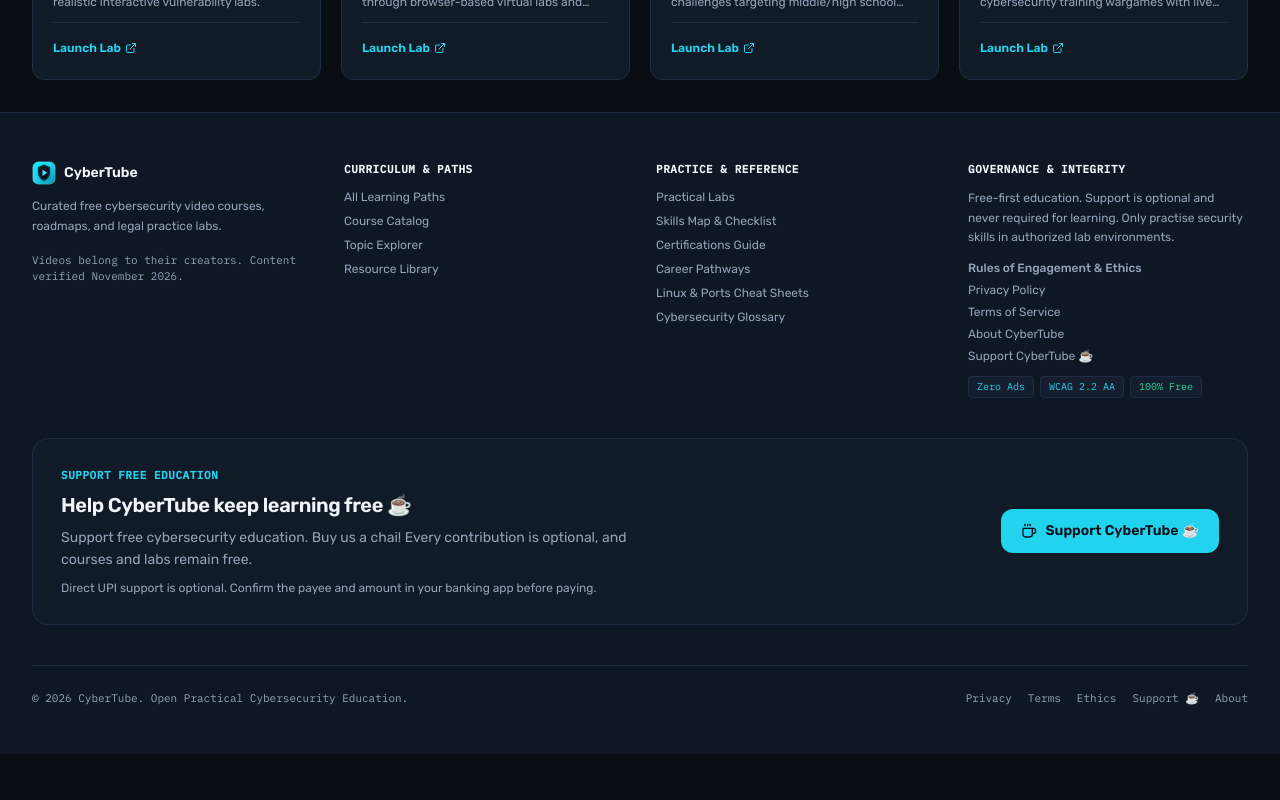
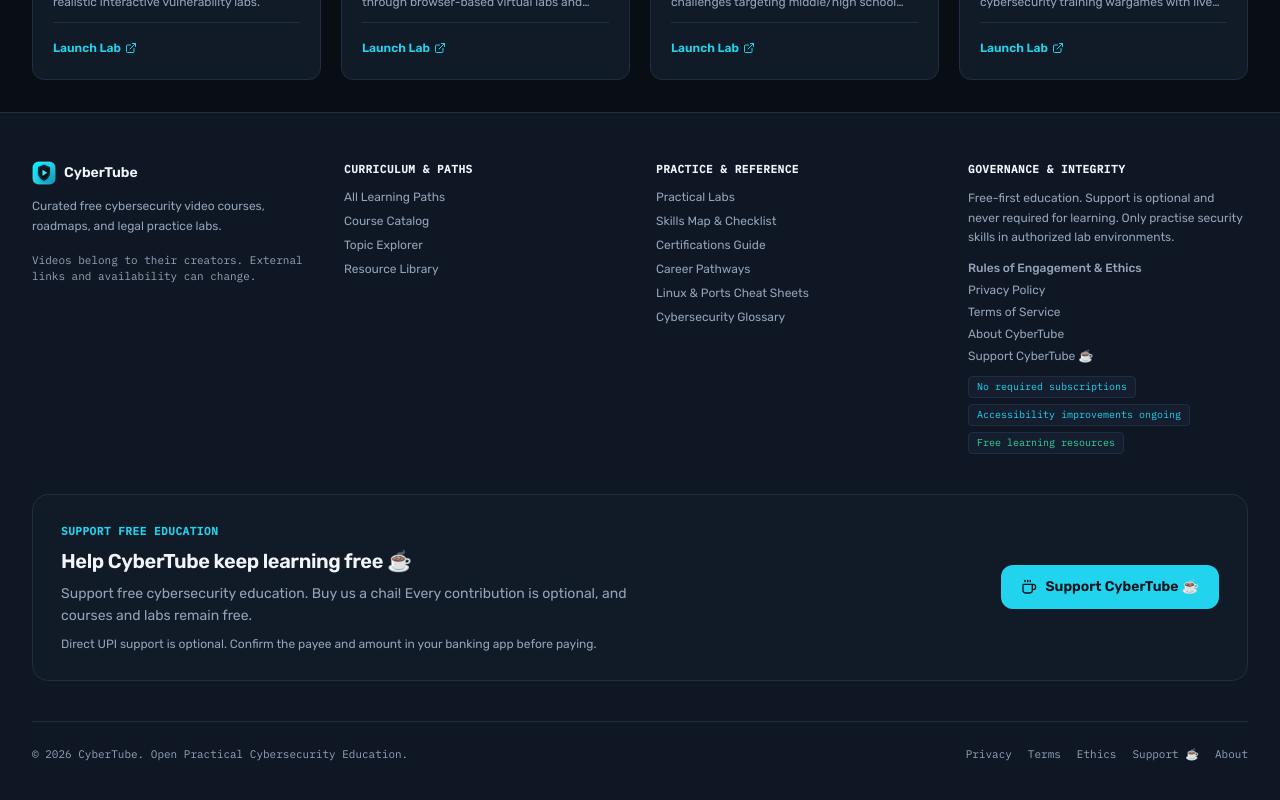
Before and after one commit to arun-codex/CyberTube, a Next.js app: page / in a window 1280 px wide. Shown: the part 2461-3261 px from the top of the page. Before the commit the page ends 3215 px from the top, so only its background shows below. Built offline with nearby package versions, Linux system fonts and the light colour scheme; no server answers.

Commit message:
fix(trust): replace unsupported accessibility and content verification claims

```diff
--- a/src/components/Footer.tsx
+++ b/src/components/Footer.tsx
@@ -20,7 +20,7 @@ export const Footer: React.FC = () => {
               Curated free cybersecurity video courses, roadmaps, and legal practice labs.
             </p>
             <p className="text-[11px] font-mono text-[var(--text-muted)] pt-1">
-              Videos belong to their creators. Content verified November 2026.
+              Videos belong to their creators. External links and availability can change.
             </p>
           </div>
 
@@ -129,13 +129,13 @@ export const Footer: React.FC = () => {
             </ul>
             <div className="flex flex-wrap gap-1.5">
               <span className="px-2 py-0.5 rounded bg-[var(--surface-subtle)] border border-[var(--border)] text-[10px] font-mono text-[var(--accent-cyan)]">
-                Zero Ads
+                No required subscriptions
               </span>
               <span className="px-2 py-0.5 rounded bg-[var(--surface-subtle)] border border-[var(--border)] text-[10px] font-mono text-[var(--accent-cyan)]">
-                WCAG 2.2 AA
+                Accessibility improvements ongoing
               </span>
               <span className="px-2 py-0.5 rounded bg-[var(--surface-subtle)] border border-[var(--border)] text-[10px] font-mono text-[var(--accent-emerald)]">
-                100% Free
+                Free learning resources
               </span>
             </div>
           </div>
```
